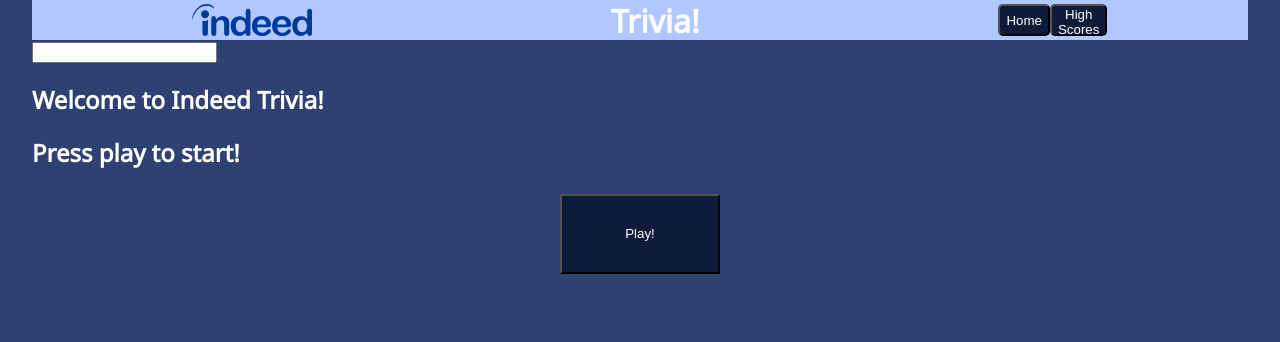
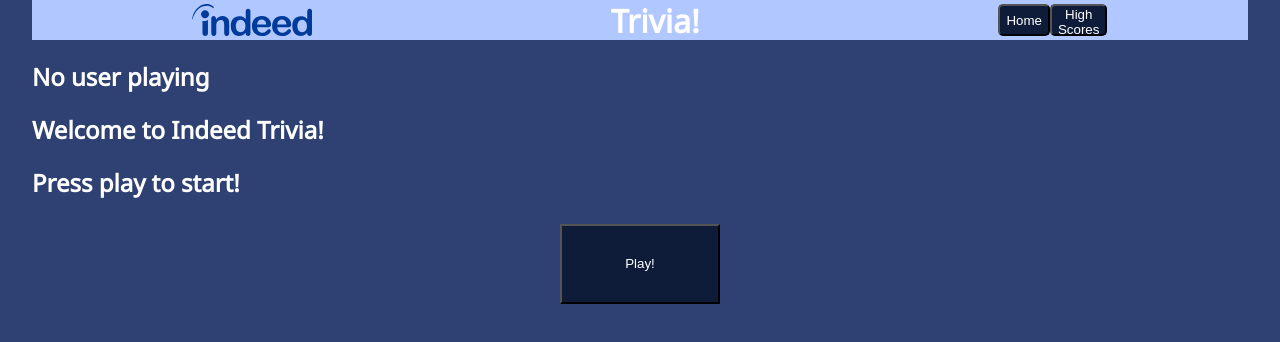
Before and after one commit to jtn-mcy/Trivia-game, a React (Create React App) app: page / in a window 1280 px wide. Shown: the top 342 px of the page. Built offline with nearby package versions, Linux system fonts and the light colour scheme.

Commit message:
currentuser conditionals

```diff
--- a/src/components/CurrentUser/index.tsx
+++ b/src/components/CurrentUser/index.tsx
@@ -1,14 +1,14 @@
-import React, { useContext } from 'react'
+import React, { useContext, useEffect } from 'react'
 import { UserNameContext } from '../../contexts/UserName'
-
+import { useAppSelector } from '../../api'
 
 const CurrentUser: React.FC = () => {
-  const { userName, setUserName } = useContext(UserNameContext)
+  const { userName } = useContext(UserNameContext)
+  const isPlaying = useAppSelector(state => state.question.inPlay)
 
   return (
     <>
-      <input type='text' value={userName} onChange={e => setUserName(e.target.value)} />
-      <h2>{userName}</h2>
+      <h2>{(userName && isPlaying) ? `Playing as ${userName}` : 'No user playing'}</h2>
     </>
   )
 }
```
